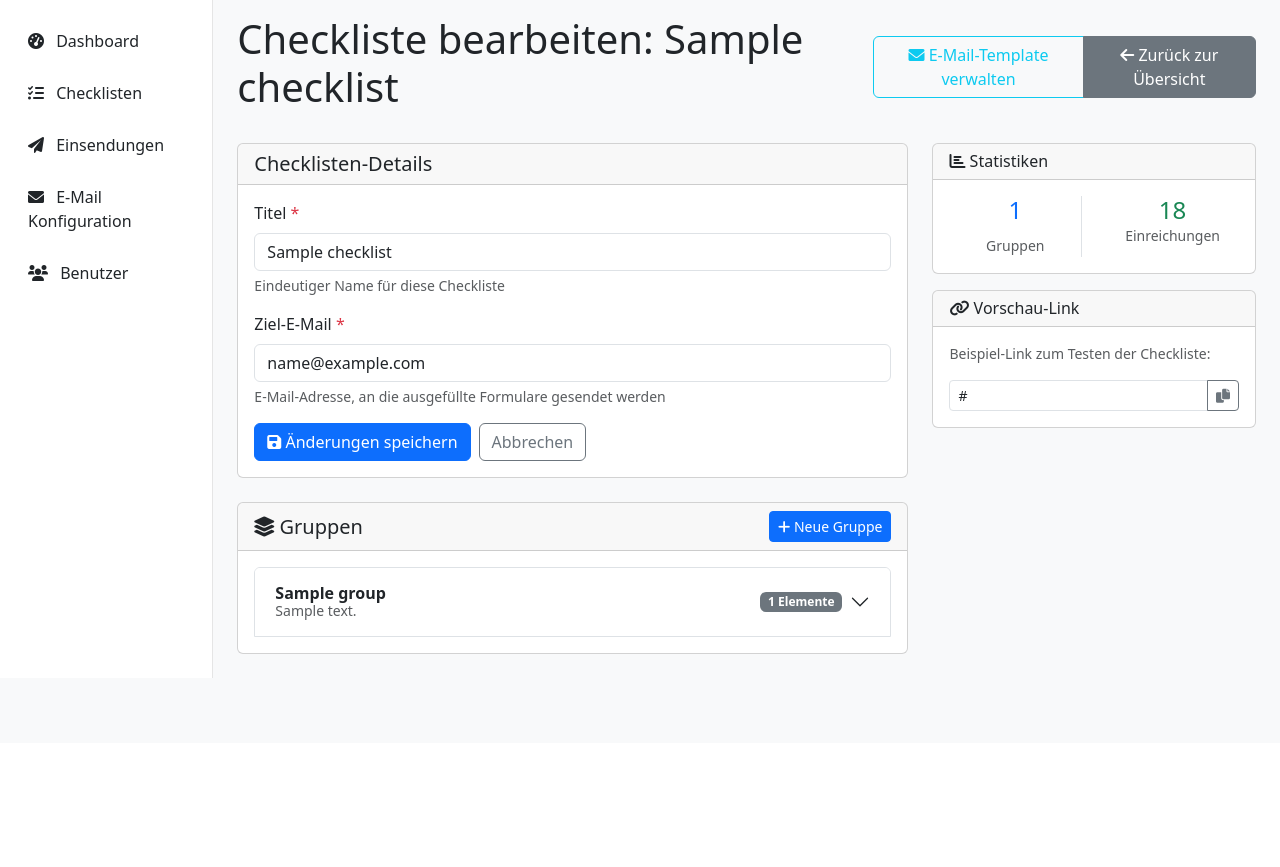
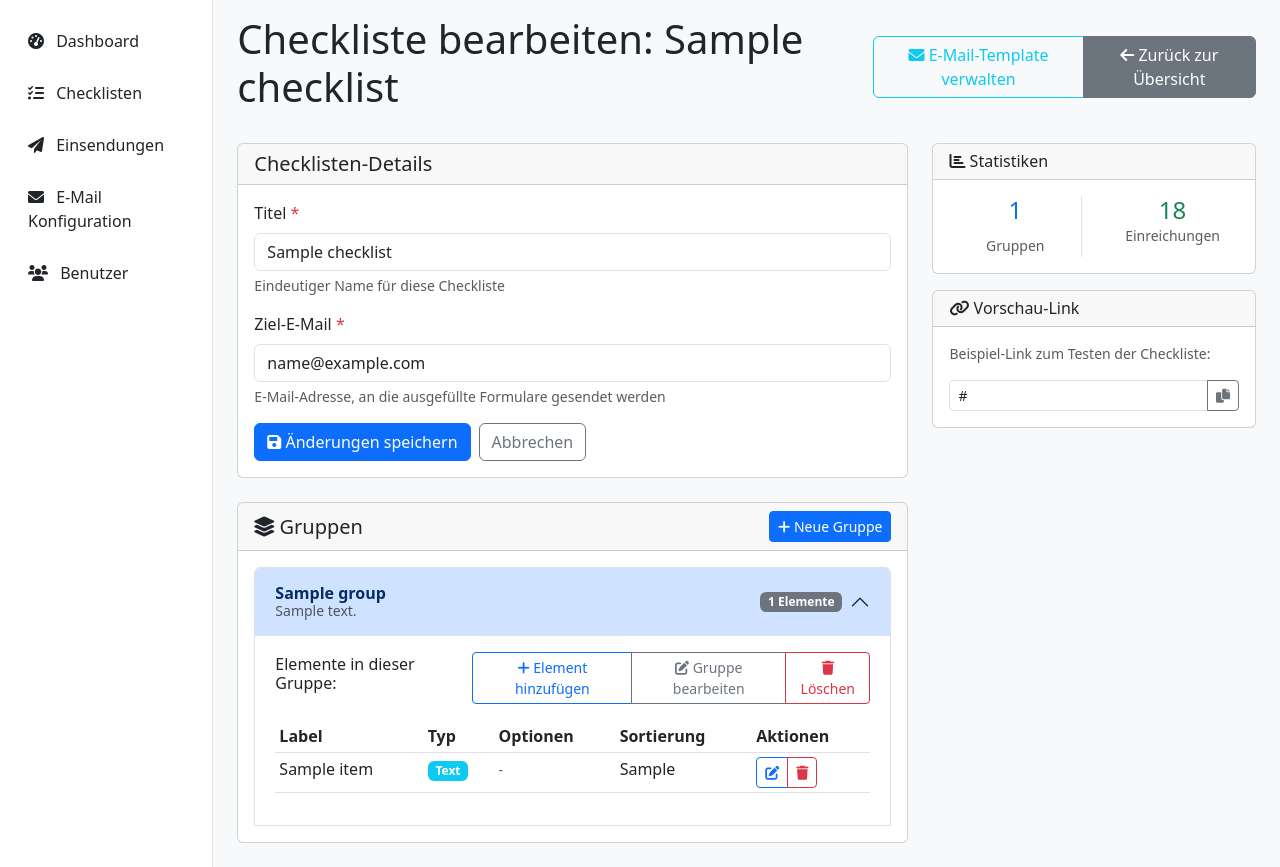
Before and after one commit to lesven/besteller, a Symfony app: template templates/admin/checklist/edit.html.twig in a window 1280 px wide. Shown: the part 57-924 px from the top of the page. Before the commit the page ends 735 px from the top, so only its background shows below. Run offline with Twig, Linux system fonts and the light colour scheme; the template is opened without the code that fills it: most values are stand-ins (such as "Sample title", 1, 10 or a date in 2020); some libraries are stand-ins or nearby versions.

Commit message:
Open groups by default on checklist edit

```diff
--- a/templates/admin/checklist/edit.html.twig
+++ b/templates/admin/checklist/edit.html.twig
@@ -80,10 +80,10 @@
                         {% for group in checklist.groups %}
                             <div class="accordion-item">
                                 <h2 class="accordion-header" id="heading{{ group.id }}">
-                                    <button class="accordion-button collapsed" type="button"
+                                    <button class="accordion-button" type="button"
                                             data-bs-toggle="collapse"
                                             data-bs-target="#collapse{{ group.id }}"
-                                            aria-expanded="false">
+                                            aria-expanded="true">
                                         <div class="d-flex justify-content-between align-items-center w-100 me-2">
                                             <div>
                                                 <strong>{{ group.title }}</strong>
@@ -95,7 +95,7 @@
                                         </div>
                                     </button>
                                 </h2>
-                                <div id="collapse{{ group.id }}" class="accordion-collapse collapse"
+                                <div id="collapse{{ group.id }}" class="accordion-collapse collapse show"
                                      data-bs-parent="#groupsAccordion">
                                     <div class="accordion-body">
                                         <div class="d-flex justify-content-between align-items-center mb-3">
```
